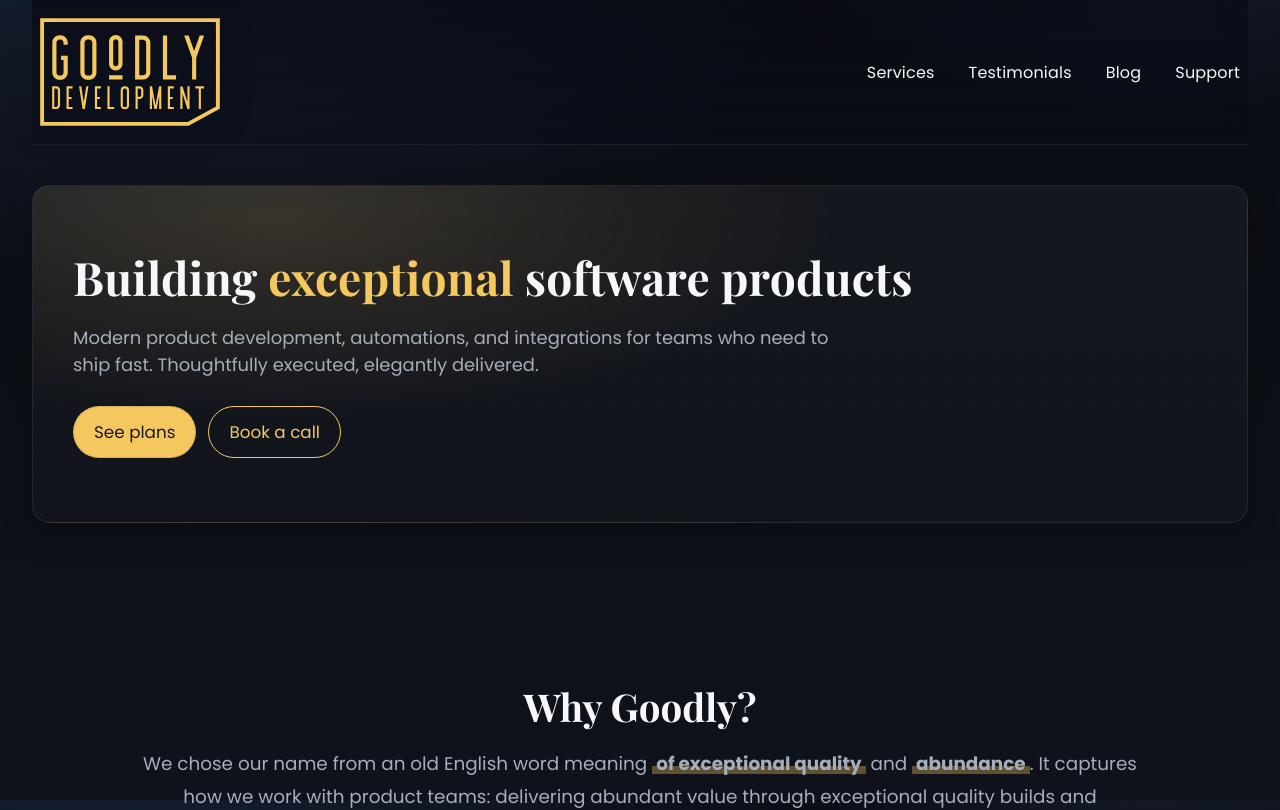
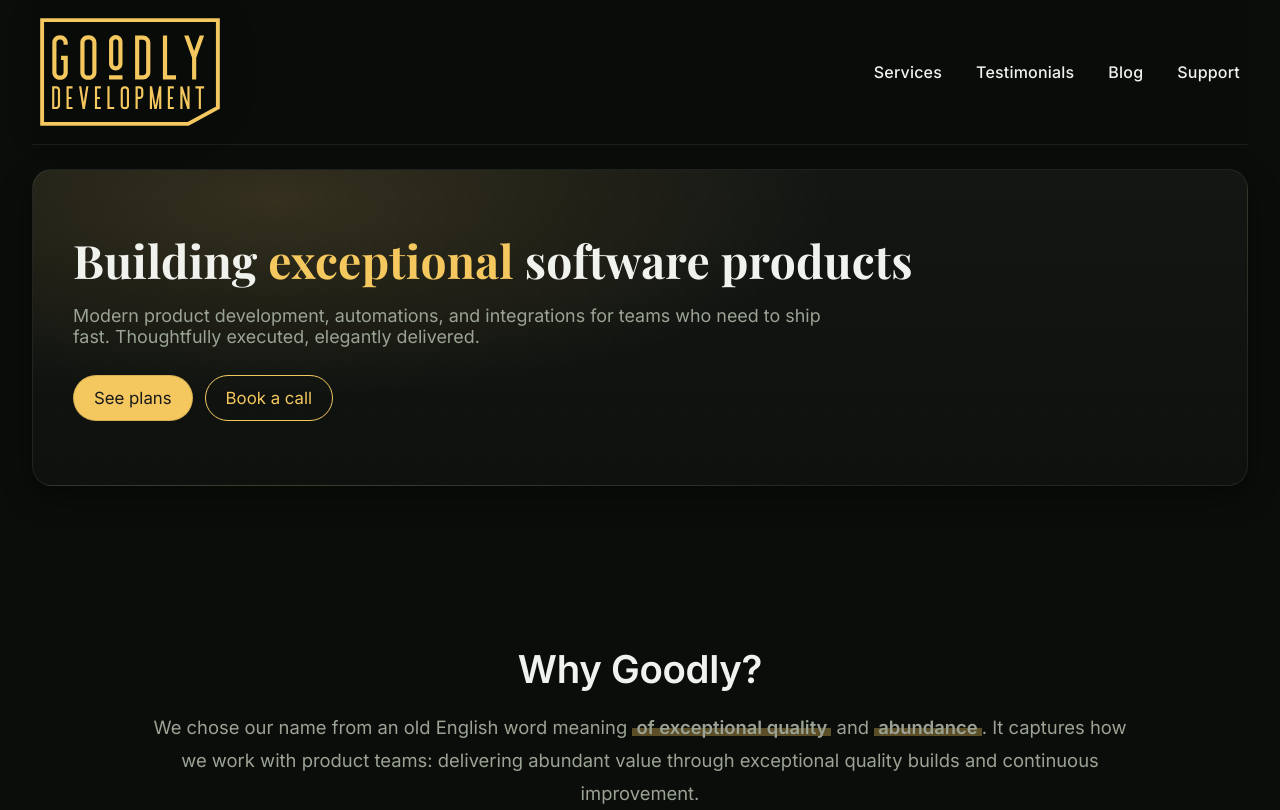
Before and after one commit to Jordan1022/goodly-subs, a React (Create React App) app: page / in a window 1280 px wide. Shown: the top 810 px of the page. Built offline with nearby package versions, Linux system fonts and the light colour scheme.

Commit message:
style: switch font to Inter and shift color palette to dark green
Replace Poppins with Inter for body/UI text, update color-ink values from
dark blue to dark green tones, and add font preconnect hints in index.html.

```diff
--- a/public/index.html
+++ b/public/index.html
@@ -5,10 +5,11 @@
   <meta charset="utf-8" />
   <link rel="icon" href="%PUBLIC_URL%/favicon.ico" />
   <meta name="viewport" content="width=device-width, initial-scale=1" />
-  <meta name="theme-color" content="#0b0d14" />
-  <link href="https://fonts.googleapis.com/css2?family=Montserrat:wght@400;700&display=swap" rel="stylesheet">
+  <meta name="theme-color" content="#0a0d0a" />
+  <link rel="preconnect" href="https://fonts.googleapis.com">
+  <link rel="preconnect" href="https://fonts.gstatic.com" crossorigin>
   <link
-    href="https://fonts.googleapis.com/css2?family=Poppins:wght@400;700&family=Playfair+Display:wght@400;700&display=swap"
+    href="https://fonts.googleapis.com/css2?family=Inter:wght@400;500;600&family=Playfair+Display:wght@700&display=swap"
     rel="stylesheet">
 
 
--- a/src/App.css
+++ b/src/App.css
@@ -14,8 +14,7 @@
 }
 
 body {
-  font-family: 'Poppins', -apple-system, BlinkMacSystemFont, 'Segoe UI', 'Roboto', 'Oxygen',
-    'Ubuntu', 'Cantarell', 'Fira Sans', 'Droid Sans', 'Helvetica Neue', sans-serif;
+  font-family: 'Inter', -apple-system, BlinkMacSystemFont, 'Segoe UI', 'Roboto', sans-serif;
 }
 
 /* Corrected selector for swiper bullets */
--- a/src/App.js
+++ b/src/App.js
@@ -21,16 +21,17 @@ import { buildStructuredData } from './seo/structuredData';
 
 const GlobalStyles = createGlobalStyle`
   :root {
-    --color-ink: #0b0d14;
-    --color-ink-2: #0f121a;
+    --color-ink: #0a0d0a;
+    --color-ink-2: #0d110d;
     --color-gold: #F4C85F;
-    --color-text: #f5f7fa;
-    --color-muted: #a6adbb;
-    --card-bg: rgba(255, 255, 255, 0.06);
-    --border: rgba(255, 255, 255, 0.08);
-    --shadow-1: 0 10px 30px rgba(0, 0, 0, 0.25);
-    --shadow-2: 0 20px 50px rgba(0, 0, 0, 0.35);
-    --radius-lg: 18px;
+    --color-green: #2d5c2d;
+    --color-text: #f0f2ee;
+    --color-muted: #9aa394;
+    --card-bg: rgba(255, 255, 255, 0.04);
+    --border: rgba(255, 255, 255, 0.07);
+    --shadow-1: 0 10px 30px rgba(0, 0, 0, 0.4);
+    --shadow-2: 0 20px 50px rgba(0, 0, 0, 0.55);
+    --radius-lg: 20px;
     --radius-md: 12px;
   }
 
@@ -40,12 +41,10 @@ const GlobalStyles = createGlobalStyle`
 
   body {
     margin: 0;
-    background: radial-gradient(1200px 600px at 10% -10%, #162032 0%, transparent 60%),
-                radial-gradient(800px 500px at 90% -20%, #1c273d 0%, transparent 55%),
-                linear-gradient(180deg, var(--color-ink) 0%, var(--color-ink-2) 100%);
+    background: var(--color-ink);
     color: var(--color-text);
-    font-family: 'Poppins', -apple-system, BlinkMacSystemFont, 'Segoe UI', Roboto, Oxygen,
-      Ubuntu, Cantarell, 'Fira Sans', 'Droid Sans', 'Helvetica Neue', sans-serif;
+    font-family: 'Inter', -apple-system, BlinkMacSystemFont, 'Segoe UI', Roboto, Oxygen,
+      Ubuntu, Cantarell, sans-serif;
     -webkit-font-smoothing: antialiased;
     -moz-osx-font-smoothing: grayscale;
   }
@@ -55,10 +54,18 @@ const GlobalStyles = createGlobalStyle`
     color: #1a1a1a;
   }
 
-  h1, h2, h3, h4 {
+  h1 {
     font-family: 'Playfair Display', Georgia, 'Times New Roman', serif;
     margin: 0 0 0.4em 0;
+    line-height: 1.15;
+  }
+
+  h2, h3, h4 {
+    font-family: 'Inter', sans-serif;
+    font-weight: 600;
+    margin: 0 0 0.4em 0;
     line-height: 1.2;
+    letter-spacing: -0.3px;
   }
 
   p {
@@ -73,10 +80,10 @@ const GlobalStyles = createGlobalStyle`
 
 const theme = {
   colors: {
-    ink: '#0b0d14',
+    ink: '#0a0d0a',
     gold: '#F4C85F',
-    text: '#f5f7fa',
-    muted: '#a6adbb',
+    text: '#f0f2ee',
+    muted: '#9aa394',
   },
 };
 
--- a/src/Header.js
+++ b/src/Header.js
@@ -10,10 +10,10 @@ const HeaderWrapper = styled.header`
   top: 0;
   z-index: 100;
   padding: 18px 0;
-  backdrop-filter: saturate(120%) blur(10px);
-  background: linear-gradient(180deg, rgba(10, 12, 20, 0.75) 0%, rgba(10, 12, 20, 0.35) 100%);
+  backdrop-filter: saturate(120%) blur(12px);
+  background: rgba(10, 13, 10, 0.82);
   border-bottom: 1px solid var(--border);
-  margin-bottom: 40px;
+  margin-bottom: 0;
 `;
 
 const Row = styled.div`
@@ -56,7 +56,7 @@ const Tab = styled.span`
   margin: 0 6px;
   color: var(--color-text);
   cursor: pointer;
-  font-family: 'Poppins', sans-serif;
+  font-family: 'Inter', sans-serif;
   font-weight: 500;
   letter-spacing: 0.2px;
   transition: color 0.2s ease;
@@ -100,7 +100,7 @@ const DropdownToggle = styled.button`
   margin: 0 6px;
   color: var(--color-text);
   cursor: pointer;
-  font-family: 'Poppins', sans-serif;
+  font-family: 'Inter', sans-serif;
   font-weight: 500;
   letter-spacing: 0.2px;
   transition: color 0.2s ease;
@@ -138,7 +138,7 @@ const DropdownMenu = styled.div`
   position: absolute;
   top: 36px;
   left: 0;
-  background: linear-gradient(180deg, rgba(13,16,24,0.96) 0%, rgba(13,16,24,0.92) 100%);
+  background: rgba(11, 15, 11, 0.97);
   border: 1px solid var(--border);
   border-radius: 12px;
   box-shadow: var(--shadow-2);
@@ -152,7 +152,7 @@ const DropdownItem = styled.span`
   display: block;
   padding: 10px 12px;
   color: var(--color-text);
-  font-family: 'Poppins', sans-serif;
+  font-family: 'Inter', sans-serif;
   border-radius: 8px;
   cursor: pointer;
 
@@ -183,7 +183,7 @@ const MobileMenu = styled.div`
   position: absolute;
   right: 16px;
   top: 64px;
-  background: linear-gradient(180deg, rgba(13,16,24,0.96) 0%, rgba(13,16,24,0.92) 100%);
+  background: rgba(11, 15, 11, 0.97);
   border: 1px solid var(--border);
   border-radius: 12px;
   box-shadow: var(--shadow-2);
@@ -196,7 +196,7 @@ const MobileMenu = styled.div`
   a, span {
     padding: 10px 12px;
     color: var(--color-text);
-    font-family: 'Poppins', sans-serif;
+    font-family: 'Inter', sans-serif;
     border-radius: 8px;
   }
 
```
